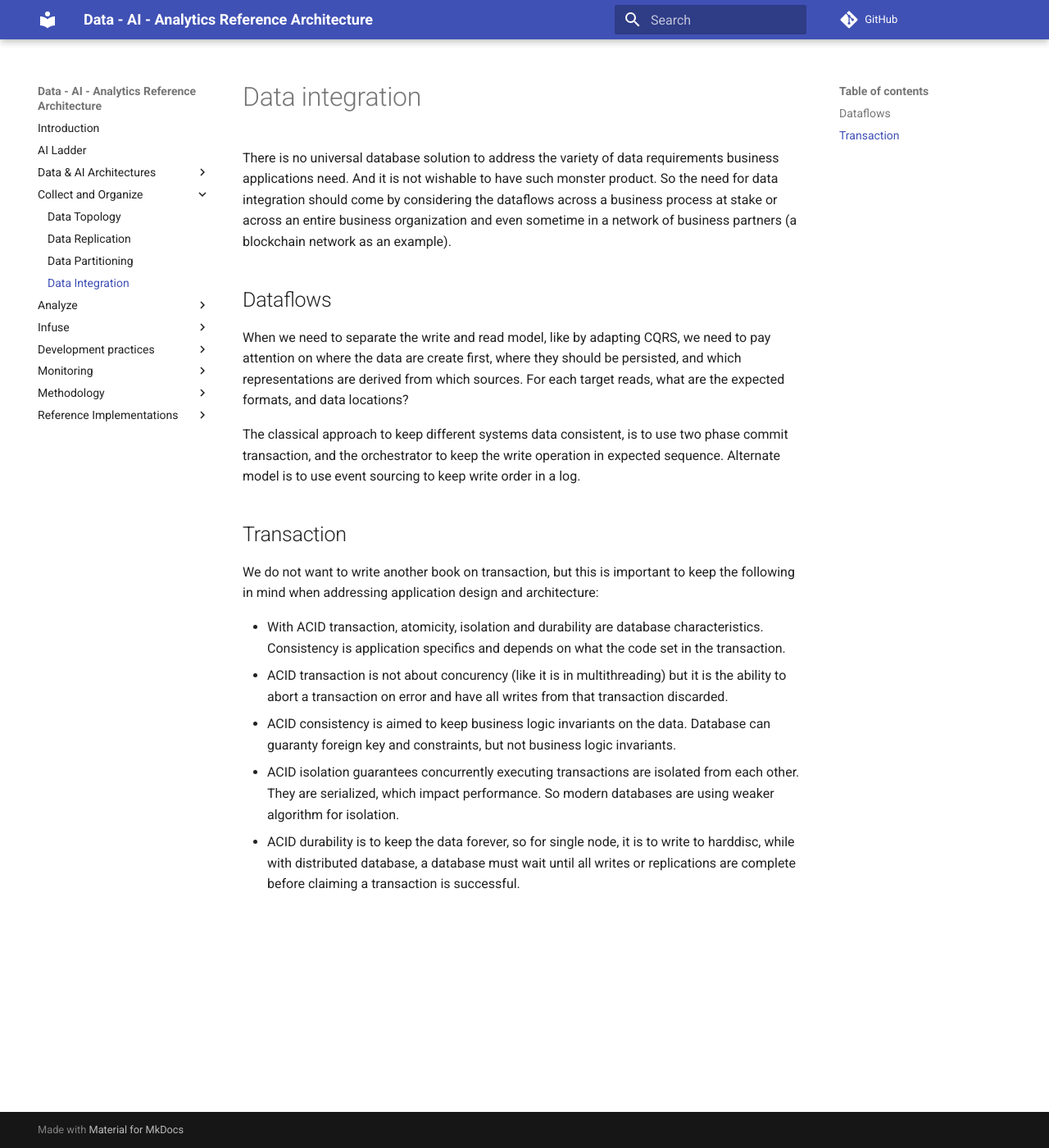
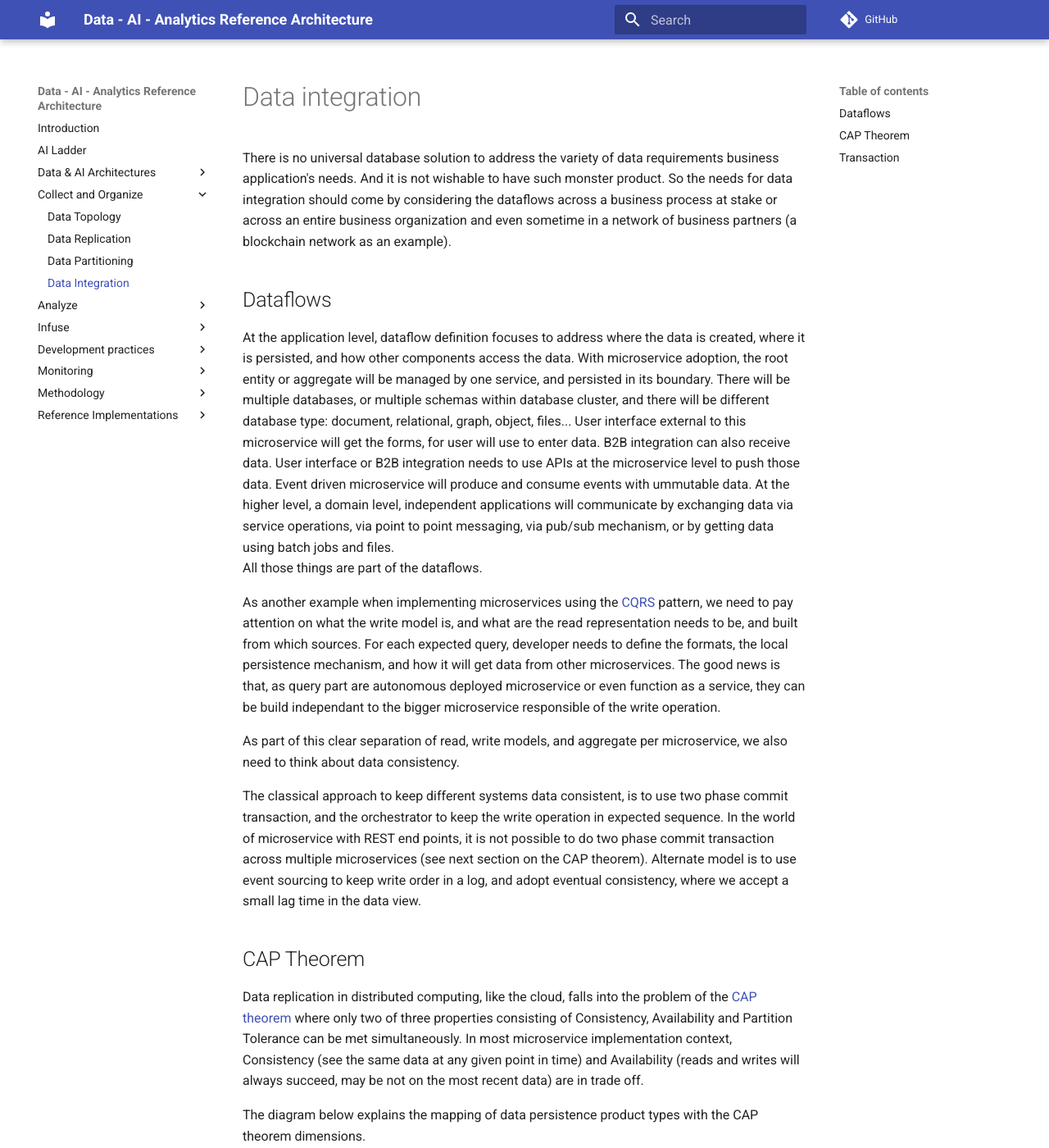
Before and after one commit to ibm-cloud-architecture/refarch-data-ai-analytics, an MkDocs documentation site: the page built from docs/data/data-integration.md, in a window 1280 px wide and 1400 px high. Shown: the whole window at 82% size. Built offline with MkDocs 1.6.1 and Material for MkDocs 9.7.7, drawn with Linux system fonts in a browser that asks for light colours; comment, search, counter and statistics services are not loaded; some of the changed text lies outside the part shown.

Commit message:
work on data integration

```diff
--- a/docs/data/data-integration.md
+++ b/docs/data/data-integration.md
@@ -1,12 +1,26 @@
 # Data integration
 
-There is no universal database solution to address the variety of data requirements business applications need. And it is not wishable to have such monster product. So the need for data integration should come by considering the dataflows across a business process at stake or across an entire business organization and even sometime in a network of business partners (a blockchain network as an example).
+There is no universal database solution to address the variety of data requirements business application's needs. And it is not wishable to have such monster product. So the needs for data integration should come by considering the dataflows across a business process at stake or across an entire business organization and even sometime in a network of business partners (a blockchain network as an example).
 
 ## Dataflows
 
-When we need to separate the write and read model, like by adapting CQRS, we need to pay attention on where the data are create first, where they should be persisted, and which representations are derived from which sources. For each target reads, what are the expected formats, and data locations?
+At the application level, dataflow definition focuses to address where the data is created, where it is persisted, and how other components access the data. With microservice adoption, the root entity or aggregate will be managed by one service, and persisted in its boundary. There will be multiple databases, or multiple schemas within database cluster, and there will be different database type: document, relational, graph, object, files...  User interface external to this microservice will get the forms, for user will use to enter data. B2B integration can also receive data. User interface or B2B integration needs to use APIs at the microservice level to push those data. Event driven microservice will produce and consume events with ummutable data.
+At the higher level, a domain level, independent applications will communicate by exchanging data via service operations, via point to point messaging, via pub/sub mechanism, or by getting data using batch jobs and files.
+All those things are part of the dataflows.
 
-The classical approach to keep different systems data consistent, is to use two phase commit transaction, and the orchestrator to keep the write operation in expected sequence. Alternate model is to use event sourcing to keep write order in a log.
+As another example when implementing microservices using the [CQRS]() pattern, we need to pay attention on what the write model is, and what are the read representation needs to be, and built from which sources. For each expected query, developer needs to define the formats, the local persistence mechanism, and how it will get data from other microservices. The good news is that, as query part are autonomous deployed microservice or even function as a service, they can be build independant to the bigger microservice responsible of the write operation.
+
+As part of this clear separation of read, write models, and aggregate per microservice, we also need to think about data consistency.
+
+The classical approach to keep different systems data consistent, is to use two phase commit transaction, and the orchestrator to keep the write operation in expected sequence. In the world of microservice with REST end points, it is not possible to do two phase commit transaction across multiple microservices (see next section on the CAP theorem). Alternate model is to use event sourcing to keep write order in a log, and adopt eventual consistency, where we accept a small lag time in the data view.
+
+## CAP Theorem
+
+Data replication in distributed computing, like the cloud, falls into the problem of the [CAP theorem](https://en.wikipedia.org/wiki/CAP_theorem) where only two of three properties consisting of Consistency, Availability and Partition Tolerance can be met simultaneously. In most microservice implementation context, Consistency (see the same data at any given point in time) and Availability (reads and writes will always succeed, may be not on the most recent data) are in trade off.
+
+The diagram below explains the mapping of data persistence product types with the CAP theorem dimensions.
+
+![](images/CAP_theorem.png)
 
 ## Transaction
 
@@ -15,5 +29,5 @@ We do not want to write another book on transaction, but this is important to ke
 * With ACID transaction, atomicity, isolation and durability are database characteristics. Consistency is application specifics and depends on what the code set in the transaction.
 * ACID transaction is not about concurency (like it is in multithreading) but it is the ability to abort a transaction on error and have all writes from that transaction discarded.
 * ACID consistency is aimed to keep business logic invariants on the data. Database can guaranty foreign key and constraints, but not business logic invariants.
-* ACID isolation guarantees concurrently executing transactions are isolated from each other. They are serialized, which impact performance. So modern databases are using weaker algorithm for isolation.
+* ACID isolation guarantees concurrently executing transactions are isolated from each other. They are executed in sequence. This approach impacts performance. So modern databases are using weaker algorithm for isolation to address a good level of scalability.
 * ACID durability is to keep the data forever, so for single node, it is to write to harddisc, while with distributed database, a database must wait until all writes or replications are complete before claiming a transaction is successful.
```
Also changed, not shown: docs/data/data-replication.md (+0 -7 lines).
